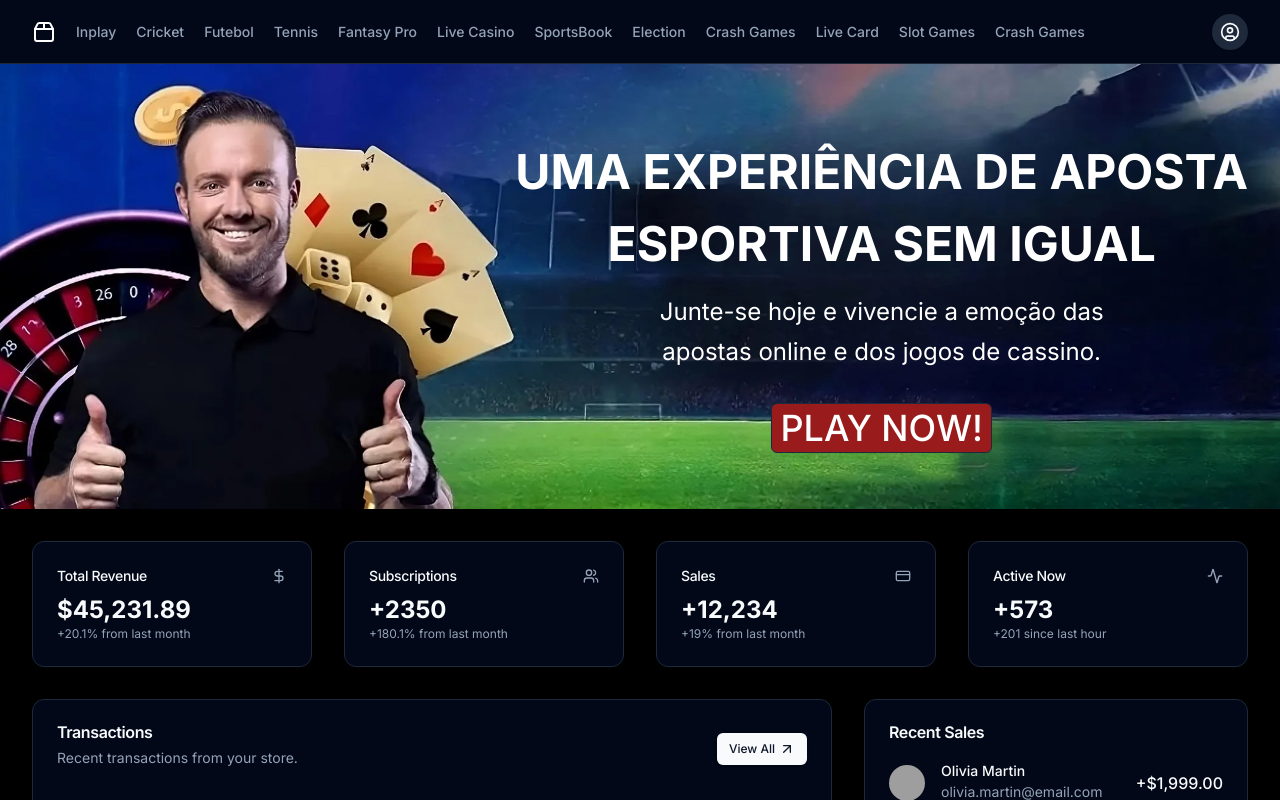
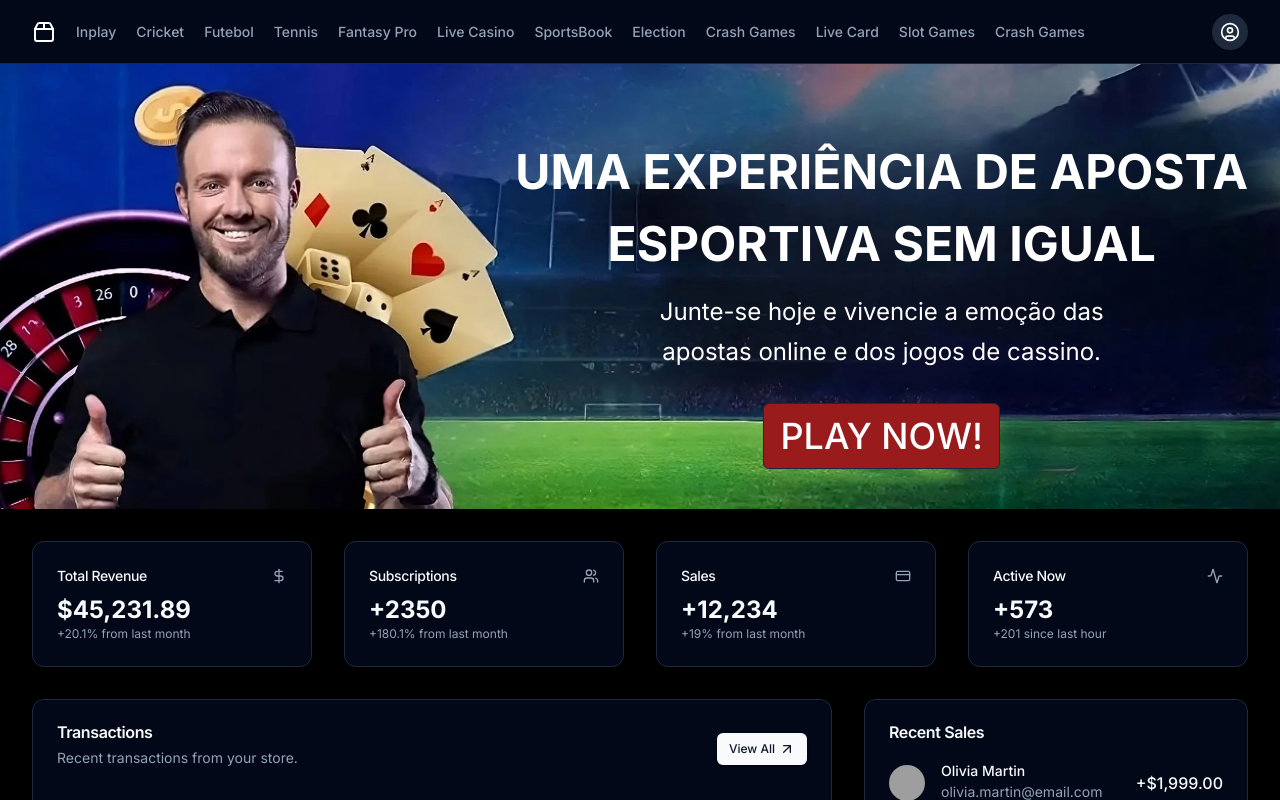
Before and after one commit to jamesmoltoseo/next-shadcn, a Next.js app: page / in a window 1280 px wide. Shown: the top 800 px of the page. Built offline with nearby package versions, Linux system fonts and the light colour scheme; grey boxes are pictures that could not be loaded.

Commit message:
padding on buttons - need to remove

```diff
--- a/src/app/page.tsx
+++ b/src/app/page.tsx
@@ -193,7 +193,7 @@ export default function Home({ siteTitle }: Props) {
                 dos jogos de cassino.
               </p>
               <Button
-                className="mx-auto inline-block w-[auto] text-lg p-2 py-1 sm:text-2xl md:text-2xl lg:text-3xl xl:text-4xl text-white bg-red-800 opacity-0.5 hover:opacity-1 hover:bg-orange-800 h-auto text-white mb-0 mt-3"
+                className="mx-auto inline-block w-[auto] text-lg p-2 py-1 sm:p-3 sm:px-4 sm:text-2xl md:text-2xl lg:text-3xl xl:text-4xl text-white bg-red-800 opacity-0.5 hover:opacity-1 hover:bg-orange-800 h-auto text-white mb-0 mt-3"
                 variant="outline"
                 color="red"
               >
```
